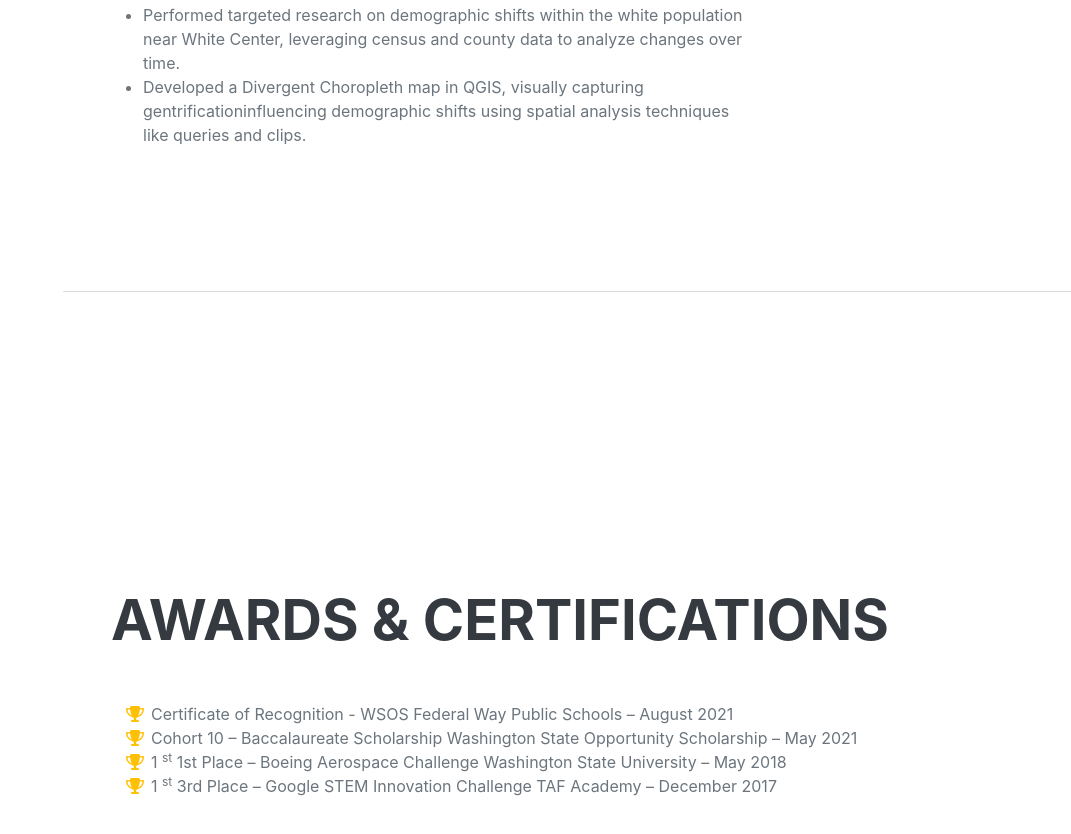
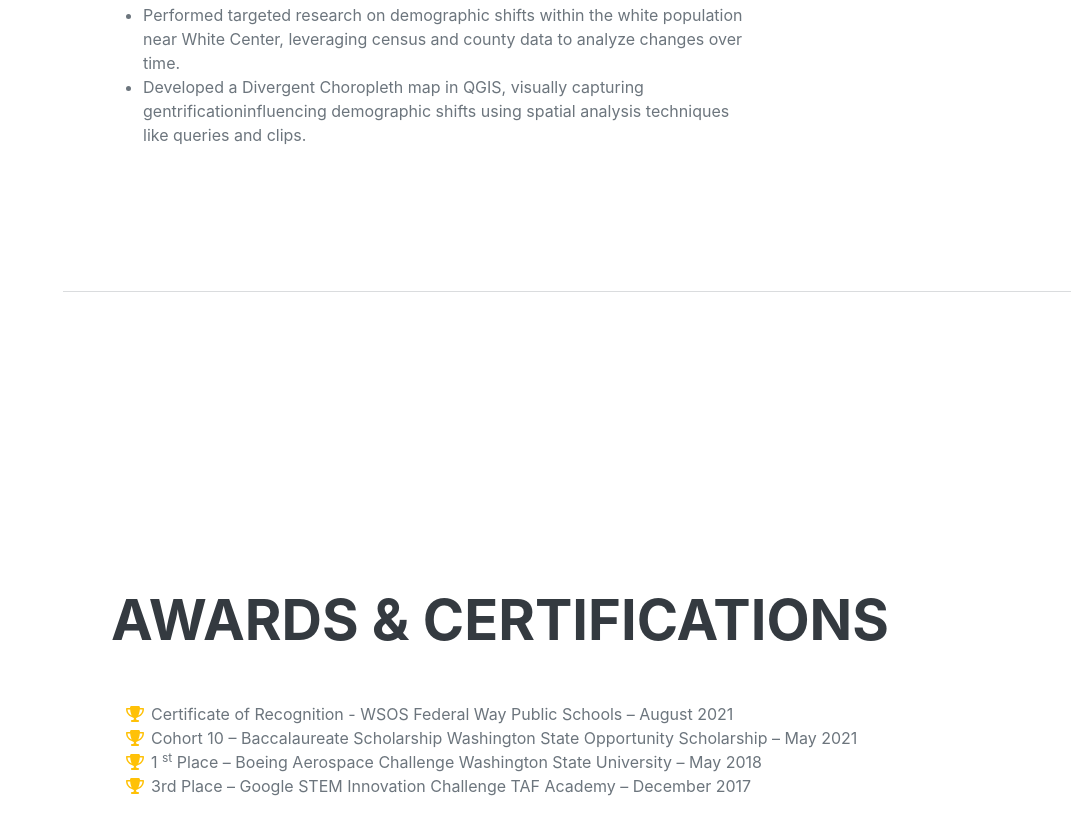
Before and after one commit to eddiep7/eddiep7.github.io, a plain HTML site: page index.html in a window 1280 px wide. Shown: the part 4152-4986 px from the top of the page, without its empty margins (209-1280 px from the left). Drawn offline with nearby package versions, Linux system fonts and the light colour scheme; a web font is replaced by a local one.

Commit message:
Update index.html

```diff
--- a/index.html
+++ b/index.html
@@ -211,13 +211,11 @@
                             <span class="fa-li"><i class="fas fa-trophy text-warning"></i></span>
                             1
                             <sup>st</sup>
-                            1st Place – Boeing Aerospace Challenge
+                            Place – Boeing Aerospace Challenge
                             Washington State University – May 2018
                         </li>
                         <li>
                             <span class="fa-li"><i class="fas fa-trophy text-warning"></i></span>
-                            1
-                            <sup>st</sup>
                             3rd Place – Google STEM Innovation Challenge
                             TAF Academy – December 2017
                         </li>
```
